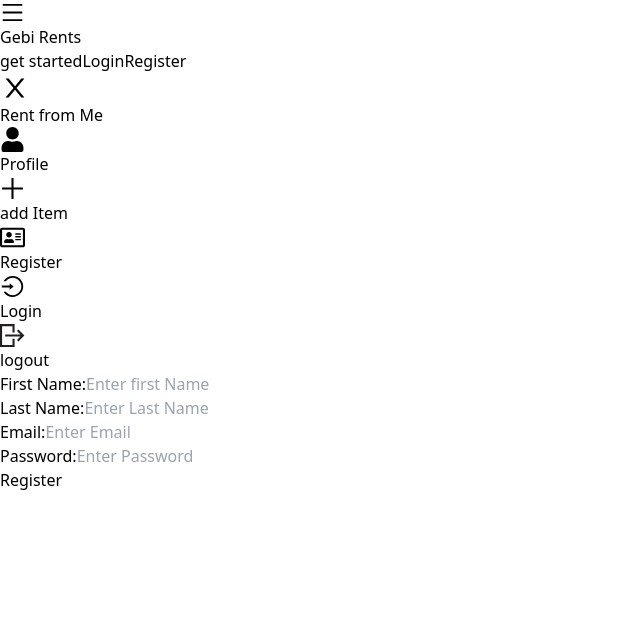
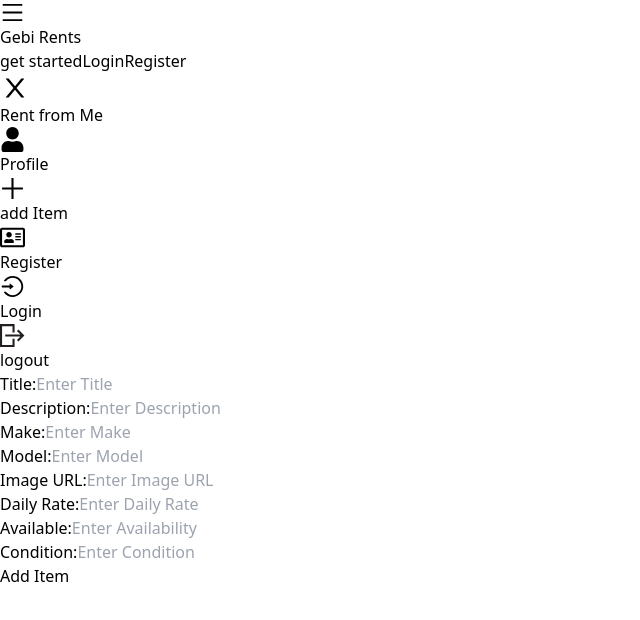
Before and after one commit to Rent-From-Mee/rent-from-me, a React (Vite) app in the folder Rent-From-Me-App/: page / in a window 1280 px wide. Shown: the top 620 px of the page, without its empty margins (0-640 px from the left). Built offline with nearby package versions, Linux system fonts and the light colour scheme.

Commit message:
waxaan saxay AddItem ka code kiisa qayyba design ka waxaan u sameeyey form iyo inputs

```diff
--- a/Rent-From-Me-App/src/App.jsx
+++ b/Rent-From-Me-App/src/App.jsx
@@ -1,5 +1,7 @@
 import NavBar from "./Components/NavBar/NavBar"
 import OwnerRegistration from "./Forms/OwnerRegistration"
+import AddItem  from "./Components/AddItem";
+
 
 function App() {
 
@@ -7,7 +9,8 @@ function App() {
   return (
     <>
     <NavBar/>
-    <OwnerRegistration />
+    {/* <OwnerRegistration /> */}
+    <AddItem />
     </>
   )
 }
--- a/Rent-From-Me-App/src/Components/AddItem.jsx
+++ b/Rent-From-Me-App/src/Components/AddItem.jsx
@@ -1,83 +1,67 @@
 import React from 'react';
-import { Formik, Form, Field, ErrorMessage } from 'formik';
-import * as Yup from 'yup';
-import { useAddItemMutation } from '../store/api/NoteSlice';
+
+
 
 const AddItem= () => {
 
-  const [addItem ] = useAddItemMutation();
 
-  const initialValues = {
-    title: '',
-    price: '',
-    image: '',
-  };
+    return(
+       <div className="max-w-md p-4 lg:max-w-5xl bg-white shadow-sm rounded-md mt-20 md:max-w-3xl m-auto">
+            <form className="bg-white p-8 shadow-md rounded-sm">
+              <div className="mb-6">
+                <label className="block mb-2 text-lg font-medium text-gray-900 dark:text-white">Title:</label>
+                <input type="text" id="title" className="shadow-sm bg-gray-50 border border-gray-300 text-gray-900 text-lg focus:outline-blue-500 block w-full p-2.5" placeholder="Enter Title" autoComplete="off" required />
+              </div>
 
-  const validationSchema = Yup.object({
-    title: Yup.string().required('Title is required'),
-    price: Yup.string().required('price is required'),
-    image: Yup.string().required('image is required'),
-  });
+              <div className="mb-6">
+                <label className="block mb-2 text-lg font-medium text-gray-900 dark:text-white">Description:</label>
+                <input type="text" id="description" className="shadow-sm bg-gray-50 border border-gray-300 text-gray-900 text-lg focus:outline-blue-500 block w-full p-2.5" placeholder="Enter Description" autoComplete="off" required />
+              </div>
 
-  const handleSubmit = (values) => {
+              <div className="mb-6">
+                <label className="block mb-2 text-lg font-medium text-gray-900 dark:text-white">Make:</label>
+                <input type="text" id="make" className="shadow-sm bg-gray-50 border border-gray-300 text-gray-900 text-lg  focus:outline-blue-500 block w-full p-2.5" placeholder="Enter Make" autoComplete="off" required />
+              </div>
 
-    addItem(values)
-    .unwrap()
-    .then(() =>navigate('/'))
+              <div className="mb-6">
+                <label className="block mb-2 text-lg font-medium text-gray-900 dark:text-white">Model:</label>
+                <input type="text" id="model" className="shadow-sm bg-gray-50 border border-gray-300 text-gray-900 text-lg  focus:outline-blue-500 block w-full p-2.5" placeholder="Enter Model" autoComplete="off" required />
+              </div>
+
+              <div className="mb-6">
+                <label className="block mb-2 text-lg font-medium text-gray-900 dark:text-white">Image URL:</label>
+                <input type="text" id="img_url" className="shadow-sm bg-gray-50 border border-gray-300 text-gray-900 text-lg  focus:outline-blue-500 block w-full p-2.5" placeholder="Enter Image URL" autoComplete="off" required />
+              </div>
+
+              <div className="mb-6">
+                <label className="block mb-2 text-lg font-medium text-gray-900 dark:text-white">Daily Rate:</label>
+                <input type="text" id="daily_rate" className="shadow-sm bg-gray-50 border border-gray-300 text-gray-900 text-lg  focus:outline-blue-500 block w-full p-2.5" placeholder="Enter Daily Rate" autoComplete="off" required />
+              </div>
+
+              <div className="mb-6">
+                <label className="block mb-2 text-lg font-medium text-gray-900 dark:text-white">Available:</label>
+                <input type="text" id="available" className="shadow-sm bg-gray-50 border border-gray-300 text-gray-900 text-lg  focus:outline-blue-500 block w-full p-2.5" placeholder="Enter Availability" autoComplete="off" required />
+              </div>
+
+              <div className="mb-6">
+                <label className="block mb-2 text-lg font-medium text-gray-900 dark:text-white">Condition:</label>
+                <input type="text" id="condition" className="shadow-sm bg-gray-50 border border-gray-300 text-gray-900 text-lg  focus:outline-blue-500 block w-full p-2.5" placeholder="Enter Condition" autoComplete="off" required />
+              </div>
 
 
-     };
+              <button type="submit" className="text-white w-full bg-blue-700 hover:bg-blue-800 focus:ring-4 focus:outline-none focus:ring-blue-300 font-medium text-lg px-5 py-2.5 text-center dark:bg-blue-600 dark:hover:bg-blue-700 dark:focus:ring-blue-800">Add Item</button>
 
-  return (
-    <div className="bg-white p-10 rounded-lg shadow md:w-3/4 mx-auto lg:w-1/2">
-      <Formik
-        initialValues={initialValues}
-        validationSchema={validationSchema}
-        onSubmit={handleSubmit}
-      >
-        <Form>
-          <div className="mb-5">
-            <Field
-              type="text"
-              id="title"
-              name="title"
-              placeholder="Title"
-              className="border border-gray-300 shadow p-3 w-full rounded mb-"
-            />
-            <ErrorMessage name="title" component="div" className="text-red-500" />
-          </div>
+            </form>
 
-          <div className="mb-5">
-            <Field
-              type="text"
-              name="price"
-              placeholder="Body"
-              className="border border-gray-300 shadow p-3 w-full rounded mb-"
-            />
-            <ErrorMessage name="content" component="div" className="text-red-500" />
-          </div>
+      </div>
 
-            <div className="mb-5">
-            <Field
 
-                type="text"
-                name="image"
-                placeholder="image"
-                className="border border-gray-300 shadow p-3 w-full rounded mb-"
-                />
-                <ErrorMessage name="image" component="div" className="text-red-500" />
-            </div>
 
-          <button
-            type="submit"
-            className="block w-full bg-yellow-400 text-black font-bold p-4 rounded-lg hover:bg-yellow-500"
-          >
-            Add Item
-          </button>
-        </Form>
-      </Formik>
-    </div>
-  );
-};
+    )
+
+
+
+
+}
 
 export default AddItem;
```
